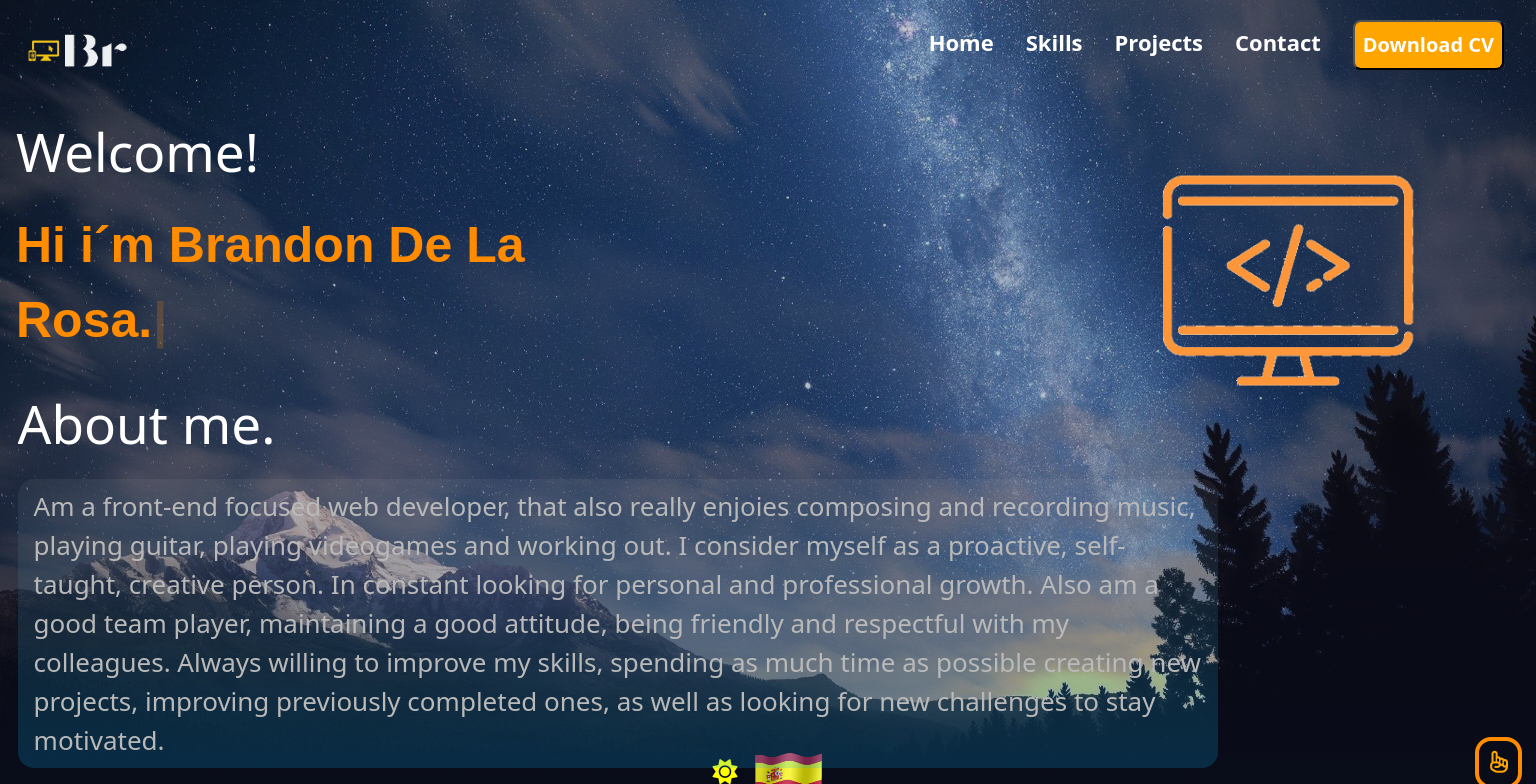
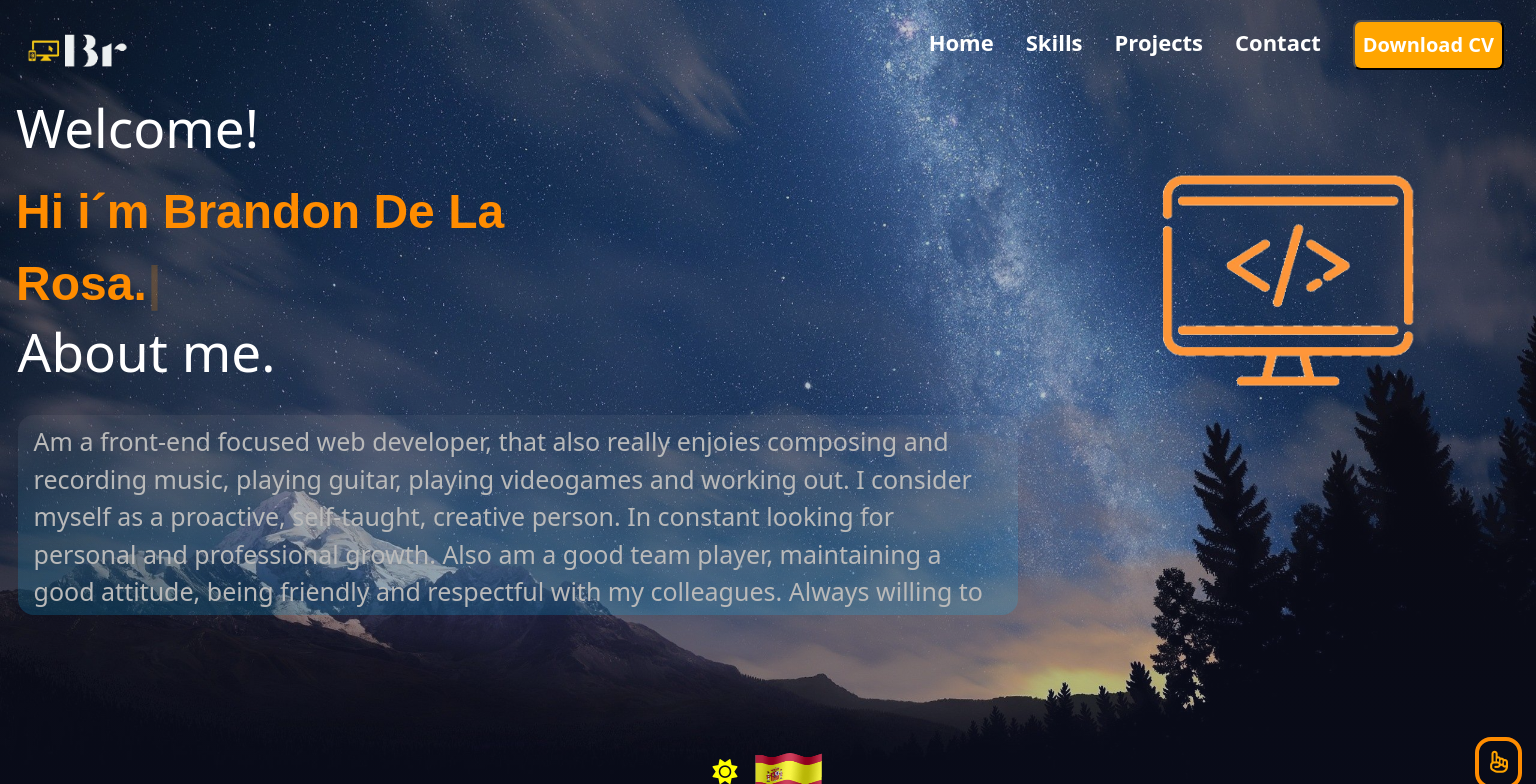
Before and after one commit to BrandonDeLaRosa/Portfolio, a React (Vite) app: page / in a window 1536 px wide. Shown: the top 784 px of the page. Built offline with nearby package versions, Linux system fonts and the light colour scheme.

Commit message:
scrollbar

```diff
--- a/src/App.css
+++ b/src/App.css
@@ -335,8 +335,6 @@ font-size: 20px;
     display: flex;
     flex-direction: column;
     gap: 1rem;
-    overflow-y: scroll;
-  scrollbar-width: thin;
   max-height: 580px;
     /* max-height: 530px; */
 }
--- a/src/styles/pcSize.css
+++ b/src/styles/pcSize.css
@@ -84,11 +84,13 @@
 
       .homeTitle{
         font-size: 50px;
+        position: relative;
+        top: -1.5rem;
         /* margin-left: 10rem; */
       }
 
       .homeTxt1{
-        top: 13rem;
+        top: 11rem;
         font-size: 45px;
         max-width: 550px;
       }
@@ -99,12 +101,24 @@
         padding: .5rem 1rem;
         background-image: linear-gradient(rgba(216, 212, 212, 0.068), rgba(8, 185, 255, 0.192));
         overflow-y: scroll;
-        max-width: 900px;
+        max-width: 1000px;
+        max-height: 210px;
+      }
+
+      .homeTitle3::-webkit-scrollbar{
+        width: 5px;
+      }
+      .homeTitle3::-webkit-scrollbar-track{
+        background-color: rgba(13, 31, 99, 0.651);
+      }
+      .homeTitle3::-webkit-scrollbar-thumb{
+        background: #d1d1d1;
+        border-radius: 5rem;
       }
 
       .homeTxt2{
-        top: 9rem;
-        gap: 1rem;
+        top: 7rem;
+        gap: 0rem;
       }
 
       @media only screen and (min-width: 1300px) {
@@ -118,16 +132,13 @@
 
       .homeTitle3{
         font-size: 24px;
-        border-radius: 1rem;
-        padding: .5rem 1rem;
-        background-image: linear-gradient(rgba(216, 212, 212, 0.068), rgba(8, 185, 255, 0.192));
-        overflow-y: scroll;
-        max-width: 1000px;
+        max-width: 900px;
+        max-height: 200px;
       }
 
       .homeTxt2{
-        top: 9rem;
-        gap: 1rem;
+        top: 7rem;
+        gap: 0rem;
       }
     }
 
@@ -147,23 +158,13 @@
       }
 
       .homeTxt1{
-        top: 13rem;
-        font-size: 50px;
+        font-size: 48px;
         max-width: 550px;
       }
 
       .homeTitle3{
-        font-size: 26px;
-        border-radius: 1rem;
-        padding: .5rem 1rem;
-        background-image: linear-gradient(rgba(216, 212, 212, 0.068), rgba(8, 185, 255, 0.192));
-        overflow-y: scroll;
-        max-width: 1200px;
-      }
-
-      .homeTxt2{
-        top: 10rem;
-        gap: 1rem;
+        font-size: 25px;
+        max-width: 1000px;
       }
     }
 
@@ -188,8 +189,21 @@
       }
 
       .technologies{
+        padding: 0rem .2rem;
         gap: 9rem;
         padding: 1rem 0rem 0rem;
+      }
+
+
+      .techSkill::-webkit-scrollbar{
+        width: 5px;
+      }
+      .techSkill::-webkit-scrollbar-track{
+        background-color: rgba(13, 31, 99, 0.651);
+      }
+      .techSkill::-webkit-scrollbar-thumb{
+        background: #d1d1d1;
+        border-radius: 5rem;
       }
 
       .imgText{
```
